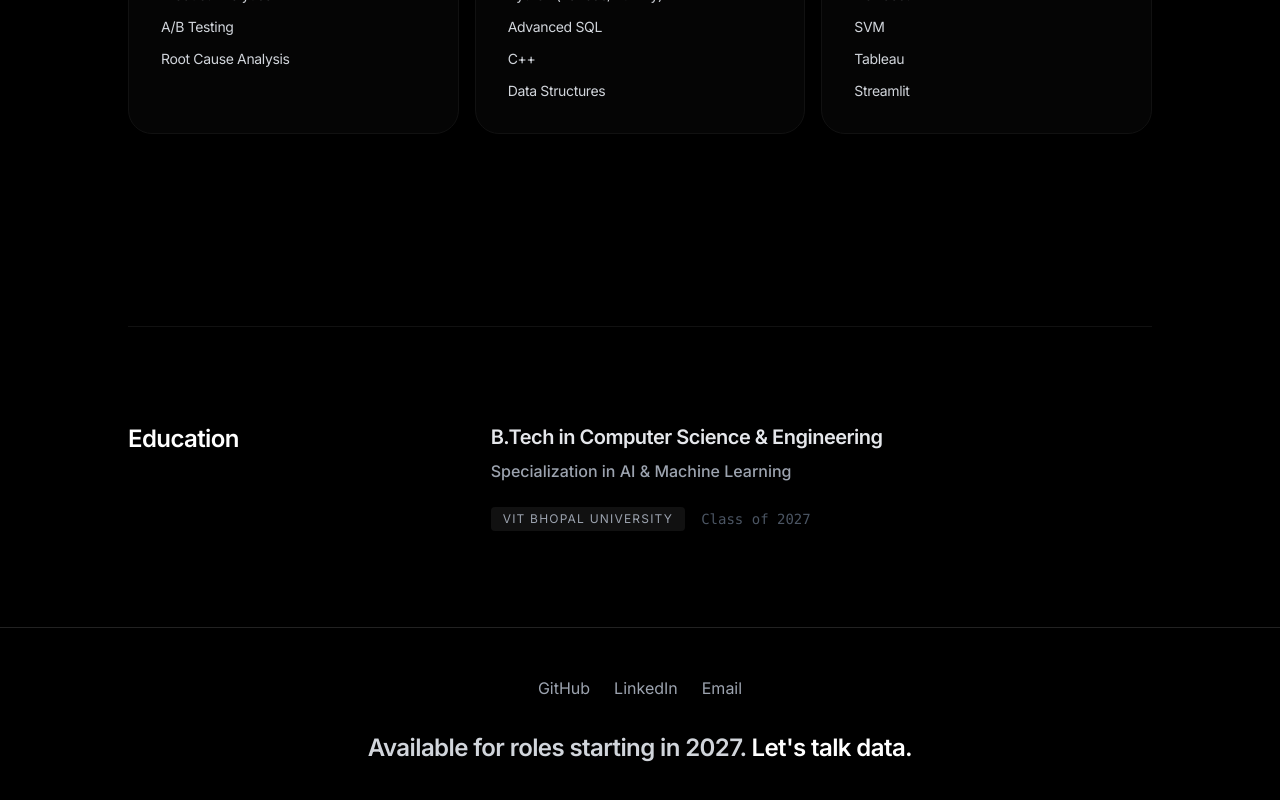
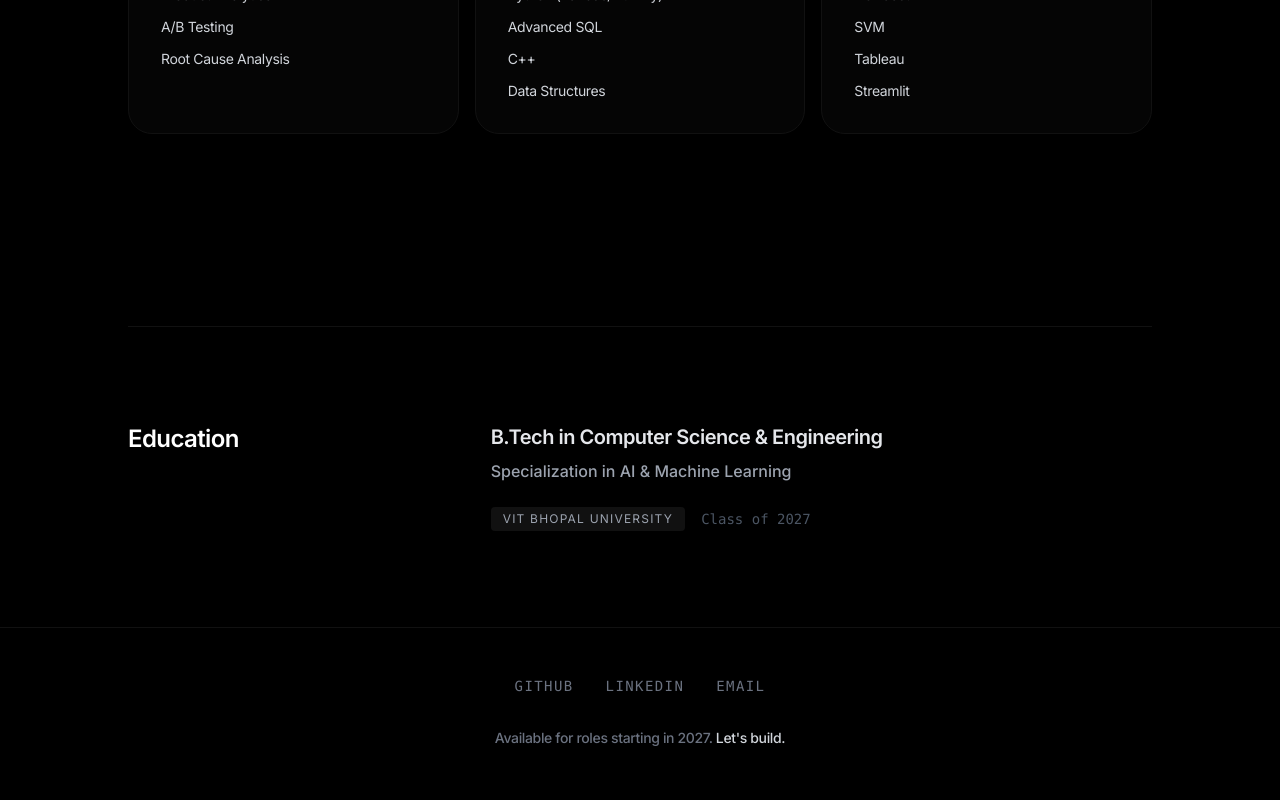
Before and after one commit to divyanshuyadav715-ship-it/portfolio-live, a React app: page / in a window 1280 px wide. Shown: the part 2059-2859 px from the top of the page. Built offline with nearby package versions, Linux system fonts and the light colour scheme; the HTML template or start-up script is replaced by a standard one.

Commit message:
Bento Box redesign Footer.jsx

```diff
--- a/src/components/Footer.jsx
+++ b/src/components/Footer.jsx
@@ -1,16 +1,27 @@
-import React from 'react';
+import React, { useState } from 'react';
 
 const Footer = () => {
+  const [copied, setCopied] = useState(false);
+
+  const handleCopy = (e) => {
+    e.preventDefault();
+    navigator.clipboard.writeText('divyanshuyadav715@gmail.com');
+    setCopied(true);
+    setTimeout(() => setCopied(false), 2000);
+  };
+
   return (
-    <footer className="py-12 px-6 bg-darkbg border-t border-bordergray">
+    <footer className="py-12 px-6 bg-[#000] border-t border-[#111]">
       <div className="max-w-5xl mx-auto flex flex-col items-center">
-        <div className="flex space-x-6 mb-8">
-          <a href="https://github.com/divyanshuyadav715-ship-it" target="_blank" rel="noopener noreferrer" className="text-gray-400 hover:text-white transition-colors duration-200">GitHub</a>
-          <a href="https://www.linkedin.com/in/divyanshu-yadav-2911a52b2/" target="_blank" rel="noopener noreferrer" className="text-gray-400 hover:text-white transition-colors duration-200">LinkedIn</a>
-          <a href="mailto:divyanshuyadav715@gmail.com" className="text-gray-400 hover:text-white transition-colors duration-200">Email</a>
+        <div className="flex space-x-8 mb-8 text-sm uppercase tracking-widest font-mono">
+          <a href="https://github.com/divyanshuyadav715-ship-it" target="_blank" rel="noopener noreferrer" className="text-gray-500 hover:text-white transition-colors duration-200">GitHub</a>
+          <a href="https://www.linkedin.com/in/divyanshu-yadav-2911a52b2/" target="_blank" rel="noopener noreferrer" className="text-gray-500 hover:text-white transition-colors duration-200">LinkedIn</a>
+          <button onClick={handleCopy} className="text-gray-500 hover:text-white transition-colors duration-200 focus:outline-none uppercase tracking-widest">
+            {copied ? 'Copied ✓' : 'Email'}
+          </button>
         </div>
-        <p className="text-xl md:text-2xl font-semibold text-gray-300 text-center tracking-tight">
-          Available for roles starting in 2027. <span className="text-white">Let's talk data.</span>
+        <p className="text-sm font-medium text-gray-500 text-center tracking-tight">
+          Available for roles starting in 2027. <span className="text-gray-300">Let's build.</span>
         </p>
       </div>
     </footer>
```
